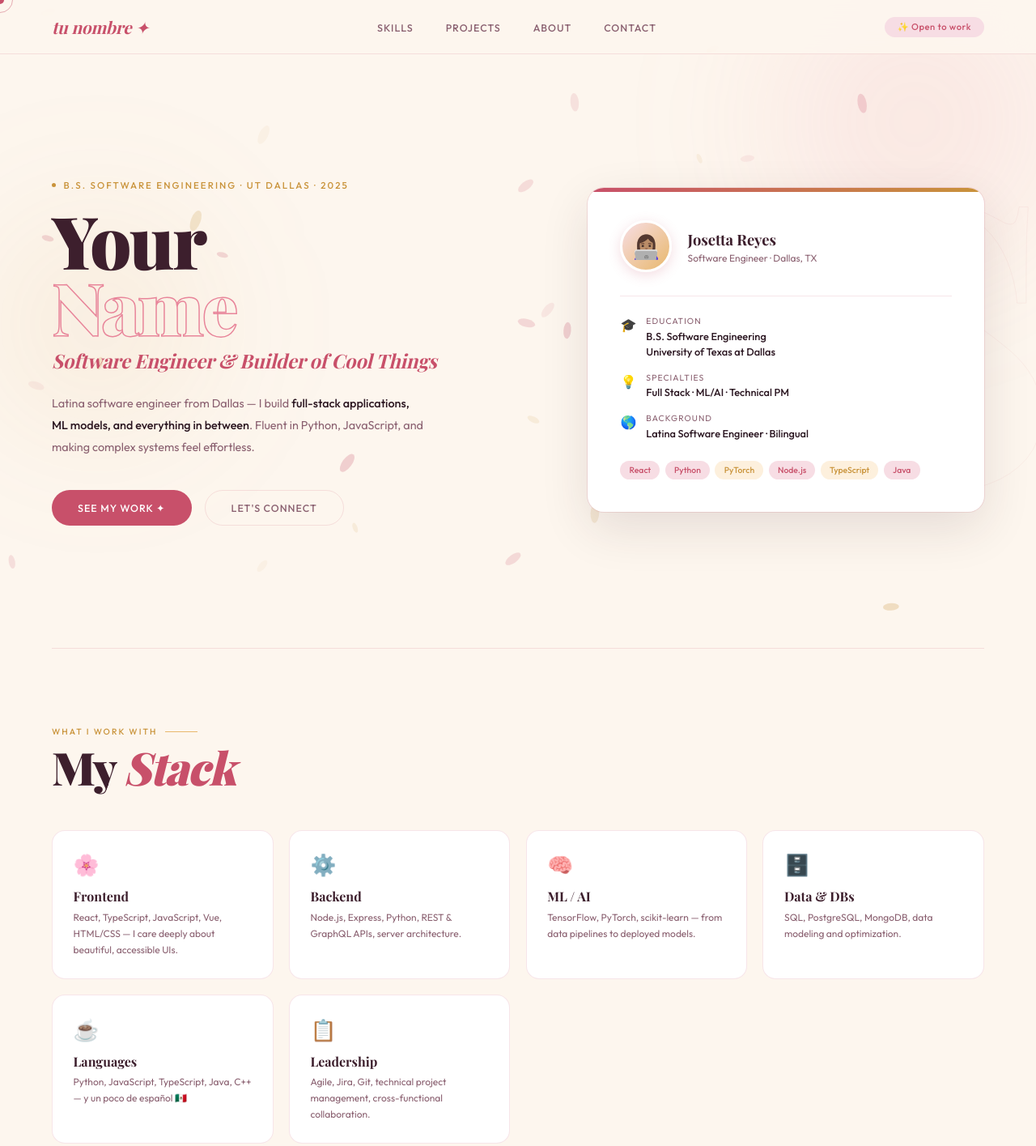
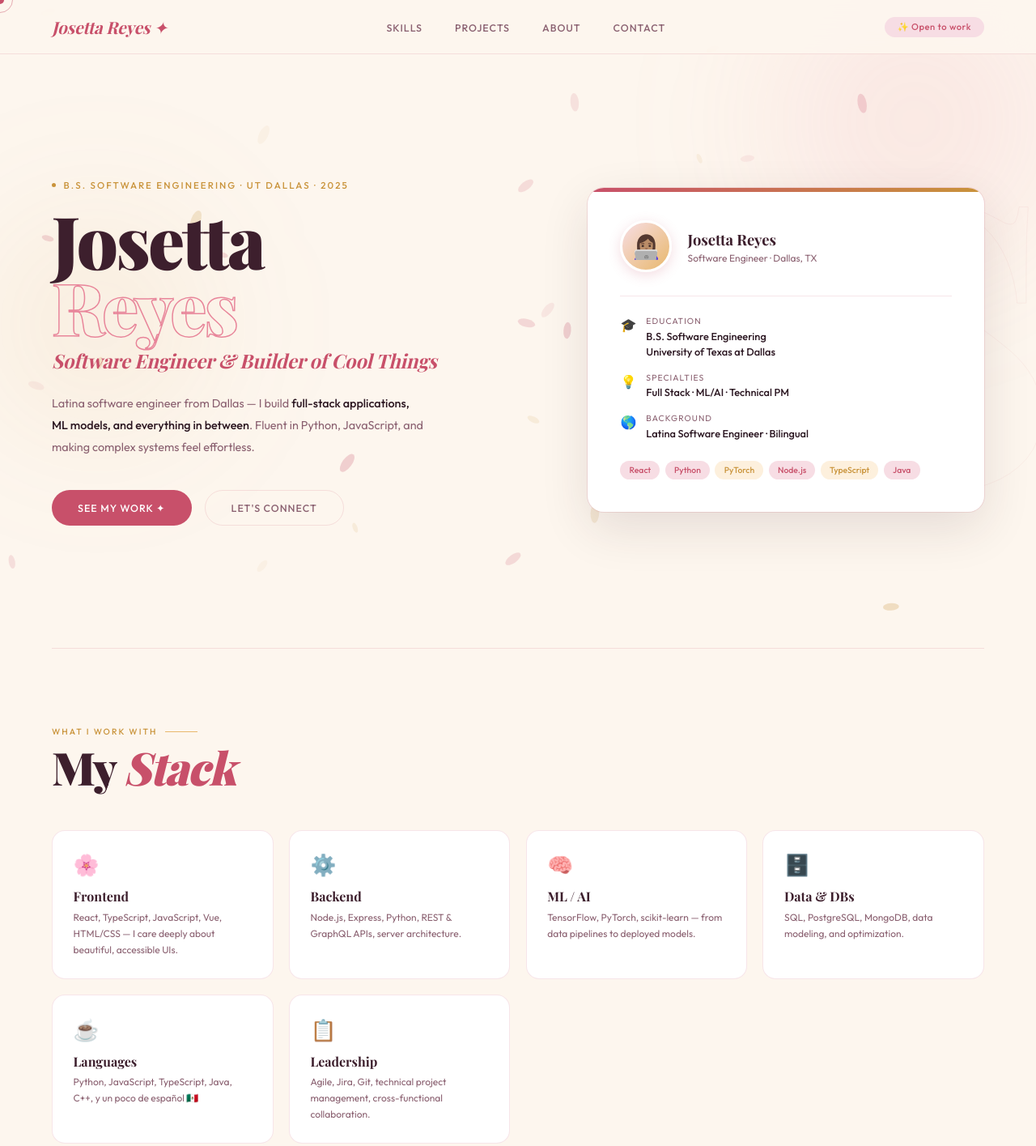
Before and after one commit to josetta-reyes/josetta-reyes.github.io, a plain HTML site: page index.html in a window 1280 px wide. Shown: the top 1415 px of the page at 81% size. Drawn offline with nearby package versions, Linux system fonts and the light colour scheme; a web font is replaced by a local one.

Commit message:
Personalizing my projects
Updated my personal branding and project title.

```diff
--- a/index.html
+++ b/index.html
@@ -429,7 +429,7 @@
   <canvas id="petals"></canvas>
 
   <nav>
-    <a href="#" class="nav-logo">tu nombre ✦</a>
+    <a href="#" class="nav-logo">Josetta Reyes ✦</a>
     <ul class="nav-links">
       <li><a href="#skills">Skills</a></li>
       <li><a href="#projects">Projects</a></li>
@@ -446,8 +446,8 @@
         B.S. Software Engineering · UT Dallas · 2025
       </div>
       <h1 class="hero-name">
-        <span class="filled">Your</span>
-        <span class="outline">Name</span>
+        <span class="filled">Josetta</span>
+        <span class="outline">Reyes</span>
       </h1>
       <div class="hero-title">Software Engineer & Builder of Cool Things</div>
       <p class="hero-desc">
@@ -526,12 +526,12 @@
       <div class="skill-card">
         <span class="skill-icon">🗄️</span>
         <div class="skill-name">Data & DBs</div>
-        <div class="skill-detail">SQL, PostgreSQL, MongoDB, data modeling and optimization.</div>
+        <div class="skill-detail">SQL, PostgreSQL, MongoDB, data modeling, and optimization.</div>
       </div>
       <div class="skill-card">
         <span class="skill-icon">☕</span>
         <div class="skill-name">Languages</div>
-        <div class="skill-detail">Python, JavaScript, TypeScript, Java, C++ — y un poco de español 🇲🇽</div>
+        <div class="skill-detail">Python, JavaScript, TypeScript, Java, C++, y un poco de español 🇲🇽</div>
       </div>
       <div class="skill-card">
         <span class="skill-icon">📋</span>
@@ -549,7 +549,7 @@
     <div class="projects-grid">
       <div class="project-card fade-up">
         <div class="project-num">01 · Project</div>
-        <div class="project-name">Project One Title</div>
+        <div class="project-name">UpQuest App</div>
         <p class="project-desc">
           Describe what you built — the problem it solves, what makes it interesting, and the impact. Focus on outcomes, not just features. What changed because of this project?
         </p>
```
